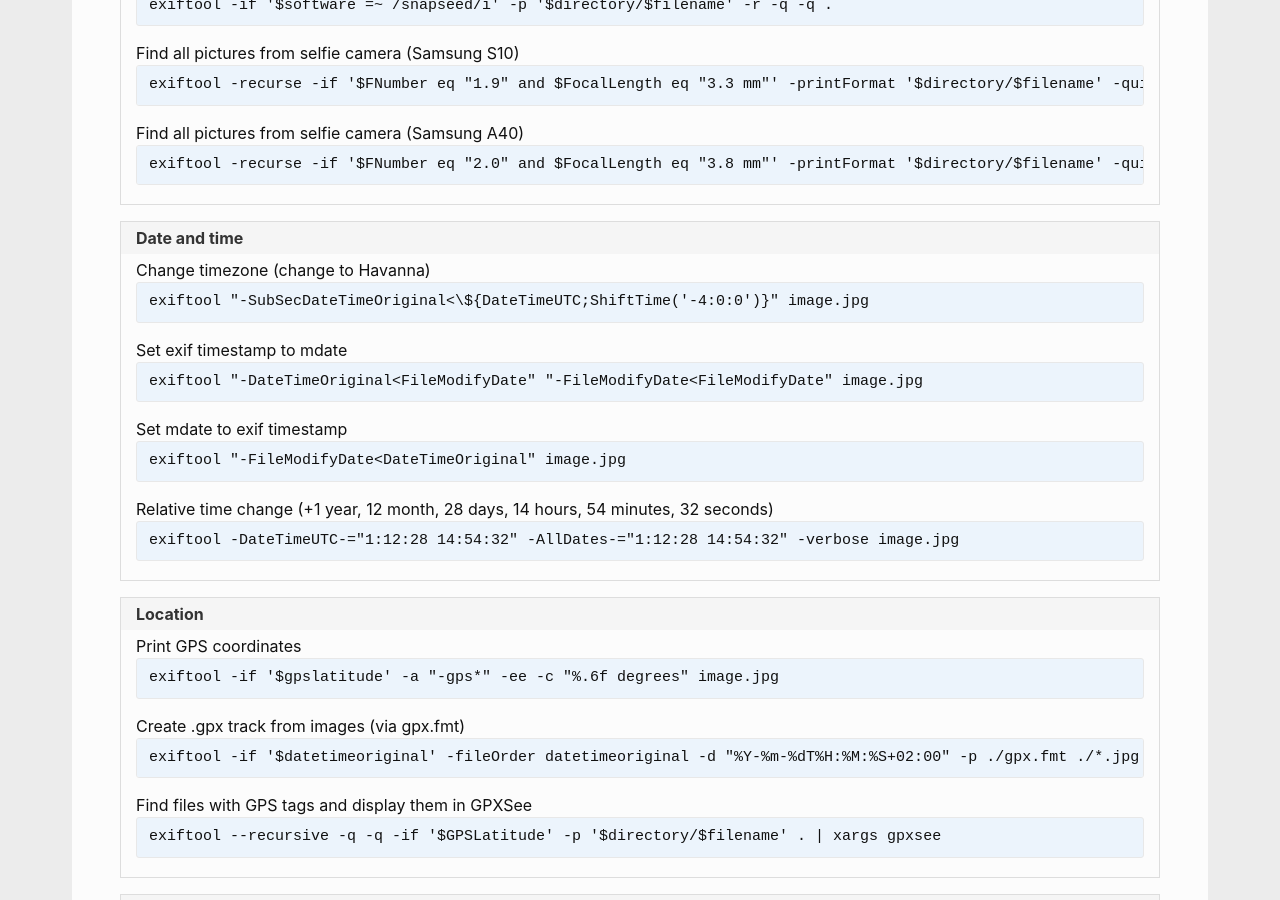
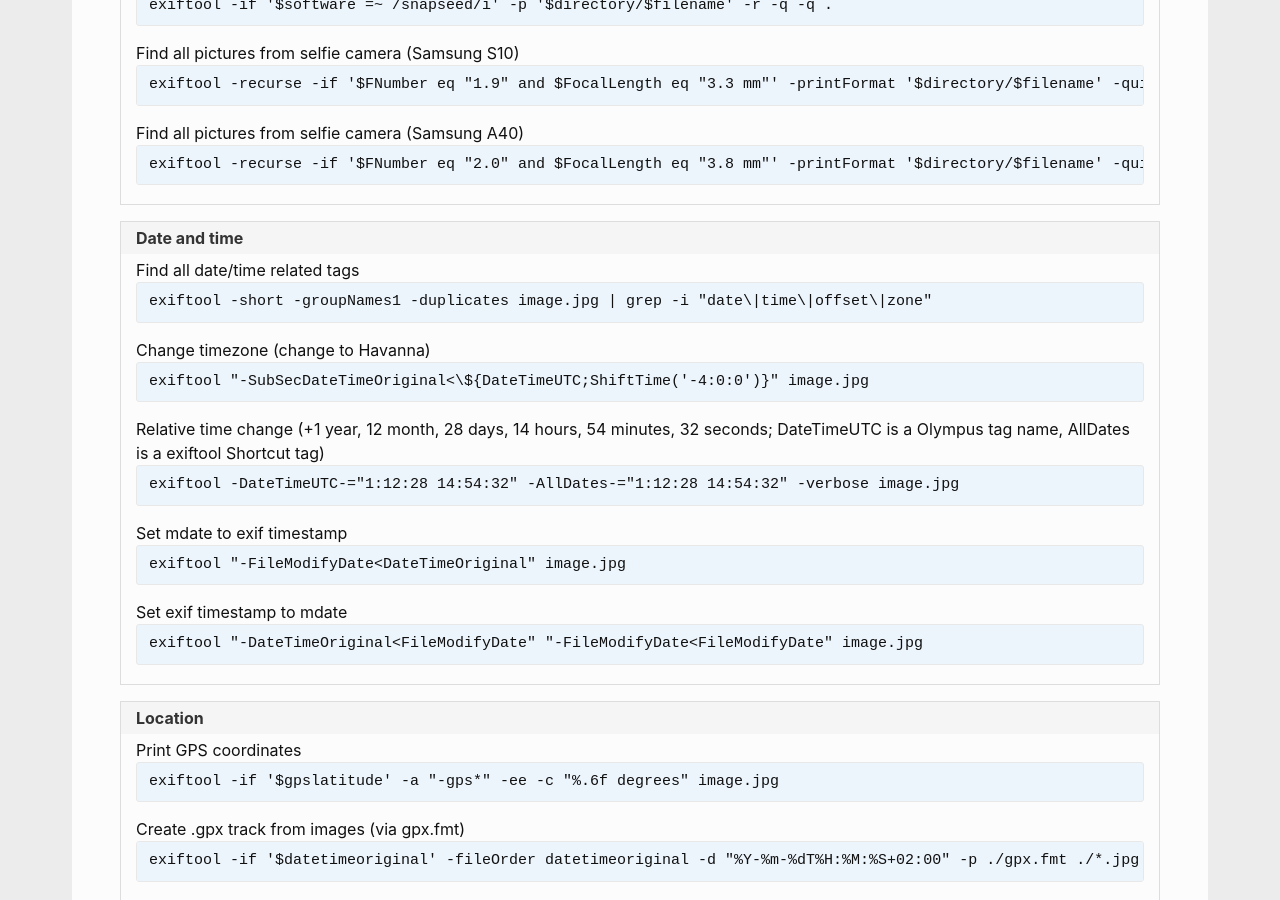
Before and after one commit to andreas-mausch/cheatsheets, a Jekyll site: the page built from _cheatsheets/exiftool.md, in a window 1280 px wide and 900 px high, scrolled down 871 px. Built offline with Jekyll 4.4.1, drawn with Linux system fonts in a browser that asks for light colours.

Commit message:
exiftool: Find all time-related tags

```diff
--- a/_cheatsheets/exiftool.md
+++ b/_cheatsheets/exiftool.md
@@ -19,10 +19,11 @@ section:
       Find all pictures from selfie camera (Samsung A40): "exiftool -recurse -if '$FNumber eq \"2.0\" and $FocalLength eq \"3.8 mm\"' -printFormat '$directory/$filename' -quiet -quiet ."
   - name: Date and time
     commands:
+      Find all date/time related tags: exiftool -short -groupNames1 -duplicates image.jpg | grep -i "date\|time\|offset\|zone"
       Change timezone (change to Havanna): exiftool "-SubSecDateTimeOriginal<\${DateTimeUTC;ShiftTime('-4:0:0')}" image.jpg
+      Relative time change (+1 year, 12 month, 28 days, 14 hours, 54 minutes, 32 seconds; DateTimeUTC is a Olympus tag name, AllDates is a exiftool Shortcut tag): exiftool -DateTimeUTC-="1:12:28 14:54:32" -AllDates-="1:12:28 14:54:32" -verbose image.jpg
+      Set mdate to exif timestamp: exiftool "-FileModifyDate<DateTimeOriginal" image.jpg
       Set exif timestamp to mdate: exiftool "-DateTimeOriginal<FileModifyDate" "-FileModifyDate<FileModifyDate" image.jpg
-      Set mdate to exif timestamp: exiftool "-FileModifyDate<DateTimeOriginal" image.jpg
-      Relative time change (+1 year, 12 month, 28 days, 14 hours, 54 minutes, 32 seconds): exiftool -DateTimeUTC-="1:12:28 14:54:32" -AllDates-="1:12:28 14:54:32" -verbose image.jpg
   - name: Location
     commands:
       Print GPS coordinates: exiftool -if '$gpslatitude' -a "-gps*" -ee -c "%.6f degrees" image.jpg
```
